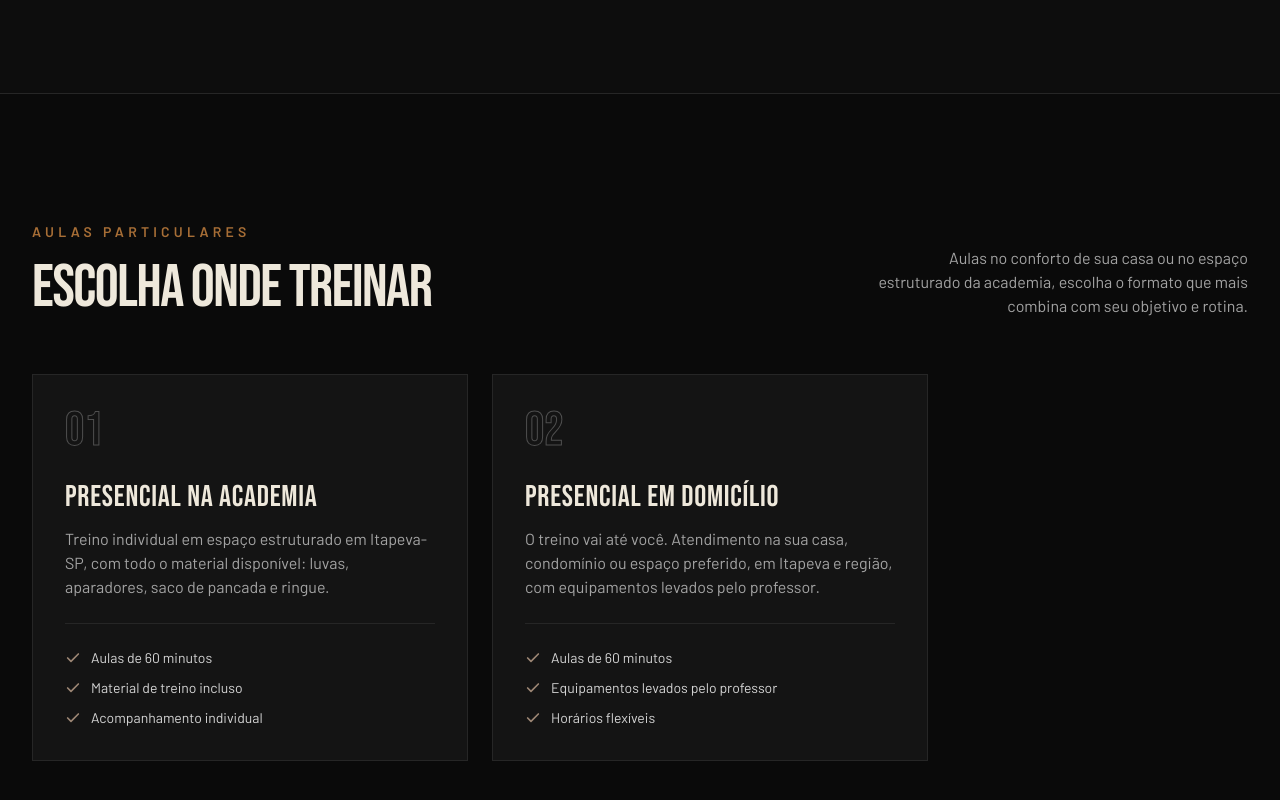
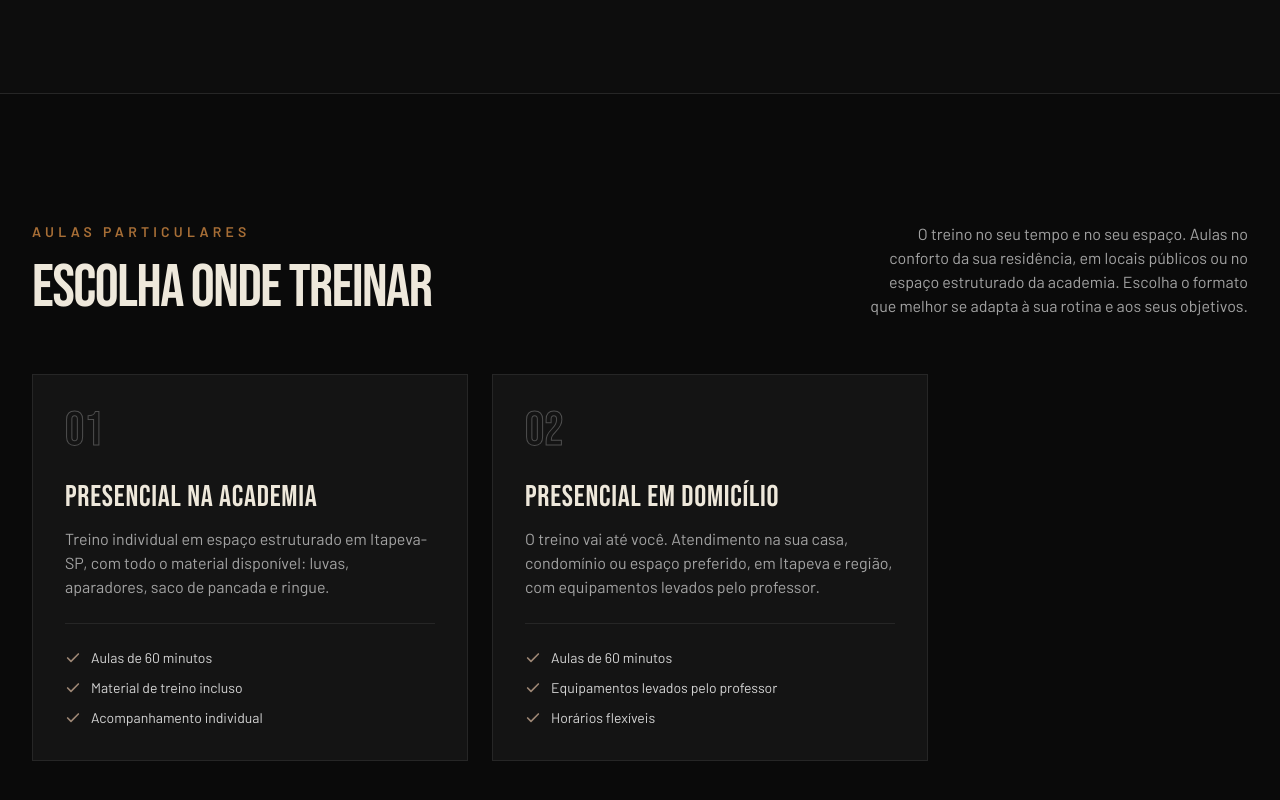
Before and after one commit to RoneAlexandre/personal, a React (Create React App) app in the folder frontend/: page / in a window 1280 px wide. Shown: the part 2936-3736 px from the top of the page. Built offline with nearby package versions, Linux system fonts and the light colour scheme.

Commit message:
Revise training format description in Formats.jsx
Updated text to improve clarity and detail about training formats.

```diff
--- a/frontend/src/components/Formats.jsx
+++ b/frontend/src/components/Formats.jsx
@@ -9,8 +9,9 @@ export const Formats = () => (
                 <SectionHeader kicker="Aulas Particulares" title="Escolha onde treinar" />
                 <Reveal delay={0.2}>
                     <p className="text-neutral-400 text-sm sm:text-base max-w-sm md:text-right">
-                        Aulas no conforto de sua casa ou no espaço estruturado da academia,
-                        escolha o formato que mais combina com seu objetivo e rotina.
+                        O treino no seu tempo e no seu espaço. Aulas no conforto da sua residência, em locais
+                        públicos ou no espaço estruturado da academia. Escolha o formato que melhor se adapta
+                        à sua rotina e aos seus objetivos.
                     </p>
                 </Reveal>
             </div>
```
